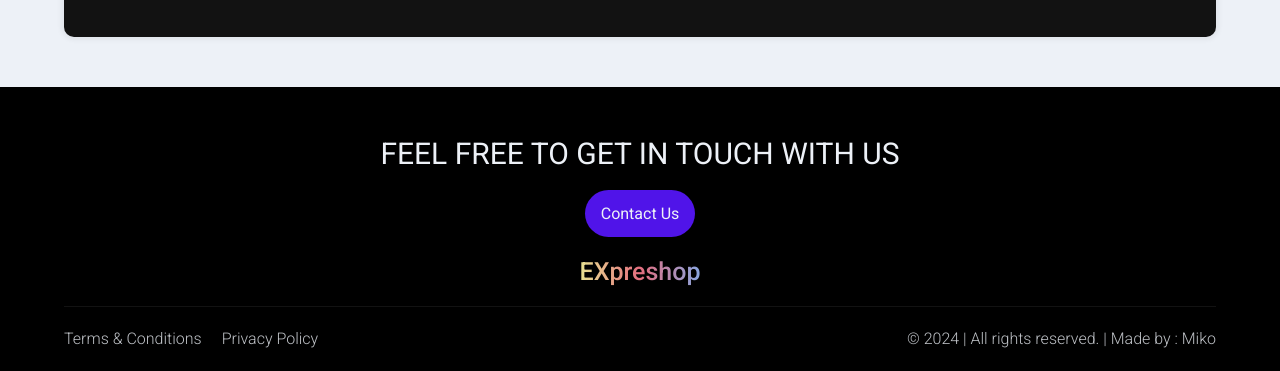
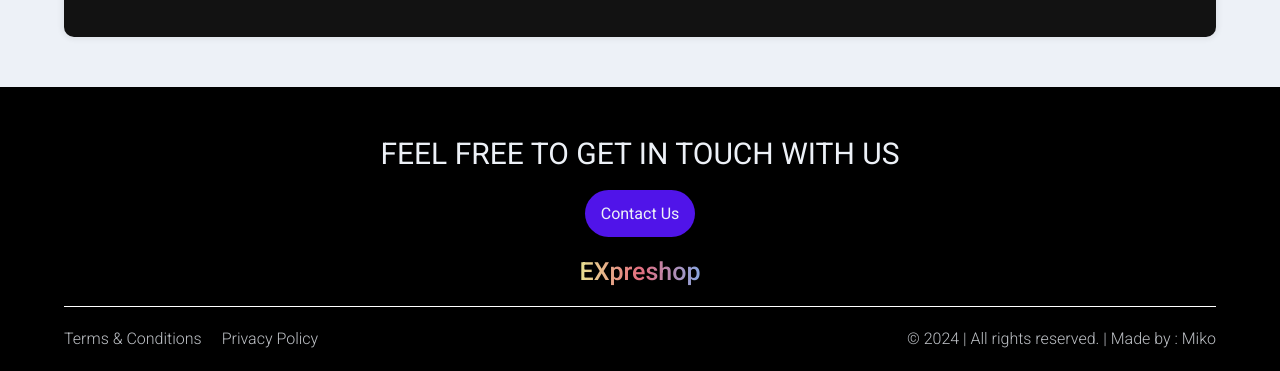
Before and after one commit to Mikoprn/EXpreshop, a plain HTML site: page index.html in a window 1280 px wide. Shown: the part 3698-4069 px from the top of the page. Drawn offline with Linux system fonts and the light colour scheme.

Commit message:
Update style.css

```diff
--- a/style.css
+++ b/style.css
@@ -1042,7 +1042,7 @@ footer {
 
 .footer__extra {
   padding-block: clamp(var(--size-small), 2vw, var(--size-2-base));
-  border-top: var(--borderDark);
+  border-top: var(--borderLight);
 }
 
 .footer__terms {
@@ -1057,9 +1057,6 @@ footer {
   .form .form-forgot {
     margin-bottom: var(--size-base);
   }
-}
-
-@media (max-width: 768px) {
 }
 
 @media (max-width: 700px) {
```
